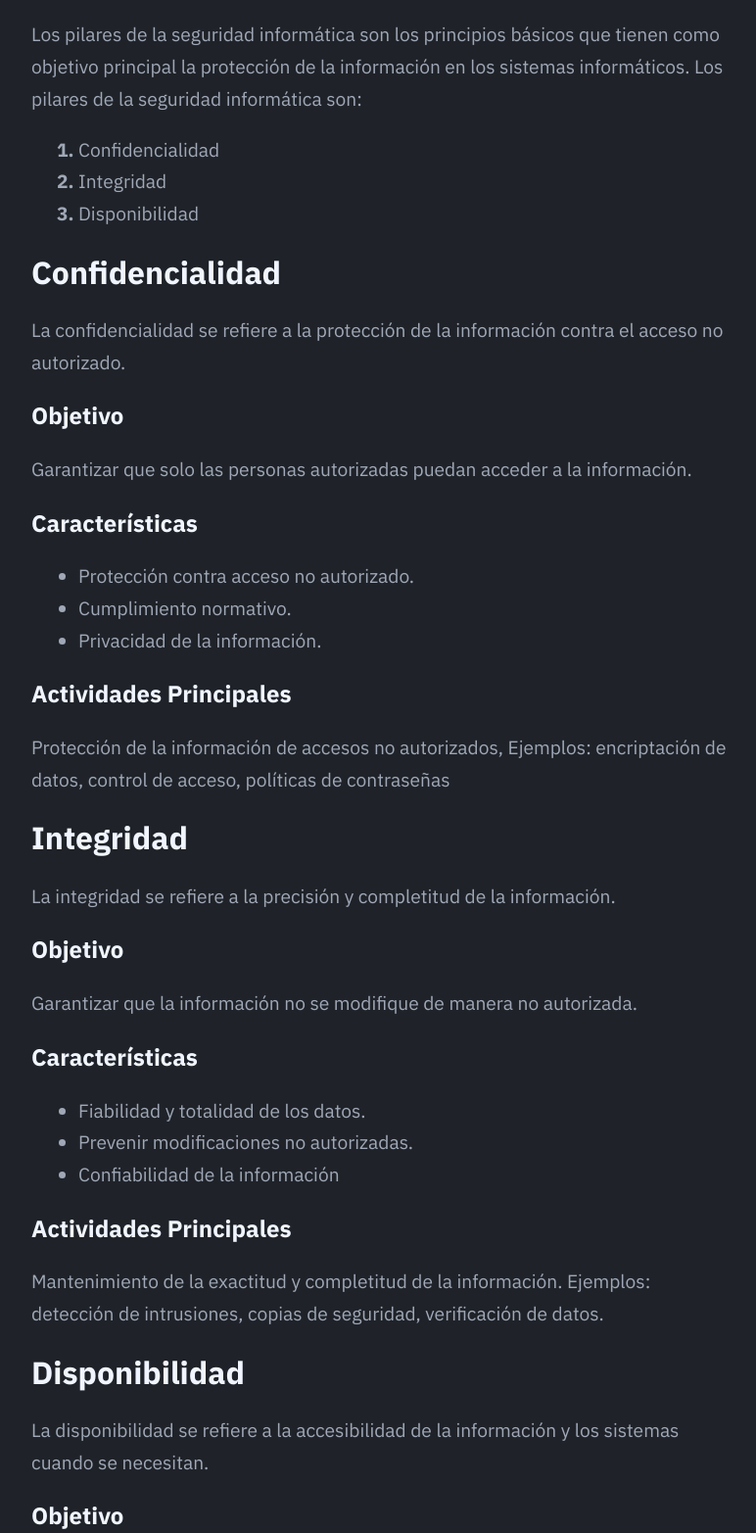
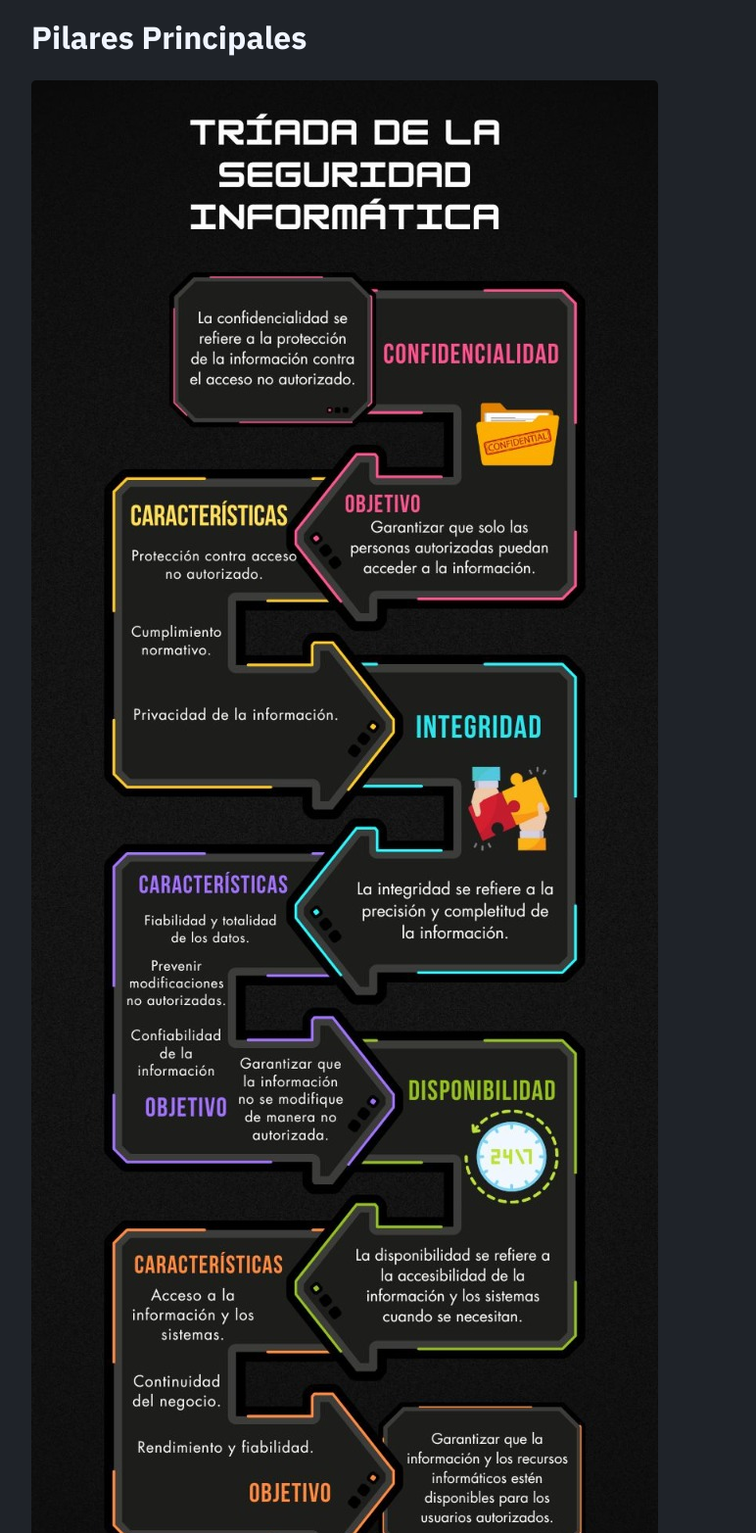
Before and after one commit to newmanls/blog-seguridad-informatica, an Astro site: page /blog-seguridad-informatica/blog/pilares-de-la-seguridad-informatica in a window 1280 px wide. Shown: the part 800-2365 px from the top of the page at 98% size, without its empty margins (248-1020 px from the left). Built offline with nearby package versions, Linux system fonts and the light colour scheme; Astro itself is replaced by a stand-in of ours.

Commit message:
fix (docs): Corregir contenido de post

```diff
--- a/src/content/blog/pilares-de-la-seguridad-informatica.md
+++ b/src/content/blog/pilares-de-la-seguridad-informatica.md
@@ -6,65 +6,9 @@ pubDate: '2024/08/27'
 heroImage: '/pilares.jpg'
 ---
 
-Los pilares de la seguridad informática son los principios básicos que tienen como objetivo principal la protección de la información en los sistemas informáticos. Los pilares de la seguridad informática son:
+# Pilares Principales
 
-1. Confidencialidad
-2. Integridad
-3. Disponibilidad
-
-# Confidencialidad
-
-La confidencialidad se refiere a la protección de la información contra el acceso no autorizado.
-
-## Objetivo
-
-Garantizar que solo las personas autorizadas puedan acceder a la información.
-
-## Características
-
-- Protección contra acceso no autorizado.
-- Cumplimiento normativo.
-- Privacidad de la información.
-
-## Actividades Principales
-
-Protección de la información de accesos no autorizados, Ejemplos: encriptación de datos, control de acceso, políticas de contraseñas
-
-# Integridad
-
-La integridad se refiere a la precisión y completitud de la información.
-
-## Objetivo
-
-Garantizar que la información no se modifique de manera no autorizada.
-
-## Características
-
-- Fiabilidad y totalidad de los datos.
-- Prevenir modificaciones no autorizadas.
-- Confiabilidad de la información
-
-## Actividades Principales
-
-Mantenimiento de la exactitud y completitud de la información. Ejemplos: detección de intrusiones, copias de seguridad, verificación de datos.
-
-# Disponibilidad
-
-La disponibilidad se refiere a la accesibilidad de la información y los sistemas cuando se necesitan.
-
-## Objetivo
-
-Garantizar que la información y los recursos informáticos estén disponibles para los usuarios autorizados.
-
-## Características
-
-- Acceso a la información y los sistemas.
-- Continuidad del negocio.
-- Rendimiento y fiabilidad.
-
-## Actividades Principales
-
-Garantía de acceso a la información cuando se necesita. Ejemplos: redundancia de sistemas, planes de recuperación de desastres, mantenimiento preventivo.
+![Triada de la seguridad informática](/infografia-triada-seguridad-informatica.jpg)
 
 # Pilares auxiliares de la seguridad informática
 
@@ -113,8 +57,6 @@ Garantizar que el uso de la tecnología se realice de manera ética, responsable
 - Adaptabilidad: Las leyes y regulaciones evolucionan, por lo que las organizaciones deben mantenerse actualizadas.
 - Globalización: Las empresas que operan a nivel internacional deben cumplir con las leyes de múltiples jurisdicciones.
 
-![Triada de la seguridad informática](/infografia-triada-seguridad-informatica.jpg)
-
 # Conclusión
 
 La seguridad informática se erige sobre tres pilares fundamentales: confidencialidad, integridad y disponibilidad. Estos pilares, al igual que las columnas de un edificio, proporcionan la base sólida sobre la cual se construyen los sistemas de información seguros. Garantizar estos pilares es esencial para proteger los activos digitales de las organizaciones y los individuos, mitigando riesgos como la pérdida de datos, el fraude y los ataques cibernéticos. En un mundo cada vez más digitalizado, donde la información es un activo invaluable, la seguridad informática se ha convertido en una prioridad estratégica. La seguridad informática, sustentada en los pilares de confidencialidad, integridad y disponibilidad, es un aspecto crítico en el mundo digital actual. Si bien estos pilares proporcionan una base sólida, la seguridad es un desafío en constante evolución
--- a/src/pages/about.astro
+++ b/src/pages/about.astro
@@ -19,7 +19,7 @@ El equipo de trabajo involucrado en la creación y publicación de contenido del
 <ul>
     <li>Anthony Carvajal</li>
     <li>José García</li>
-    <li>Ramírez Leonela</li>
+    <li>Leonela Ramírez</li>
     <li>Newman Sánchez</li>
     <li>Cindy Suárez</li>
     <li>Yuleidy Villamizar</li>
```
